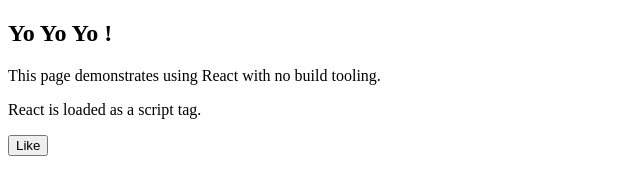
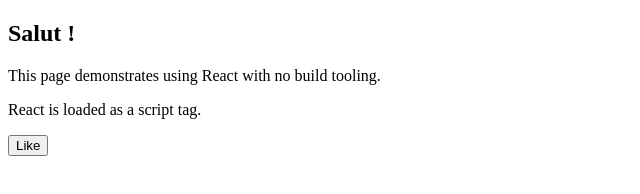
Before and after one commit to TrottiNettes/Site_Vitrine, a plain HTML site: page index.html in a window 1280 px wide. Shown: the full height of the page, 0-640 px from the left. Drawn offline with nearby package versions, Linux system fonts and the light colour scheme.

Commit message:
test_git2

```diff
--- a/index.html
+++ b/index.html
@@ -6,7 +6,7 @@
   </head>
   <body>
 
-    <h2>Yo Yo Yo !</h2>
+    <h2>Salut !</h2>
     <p>This page demonstrates using React with no build tooling.</p>
     <p>React is loaded as a script tag.</p>
 
```
